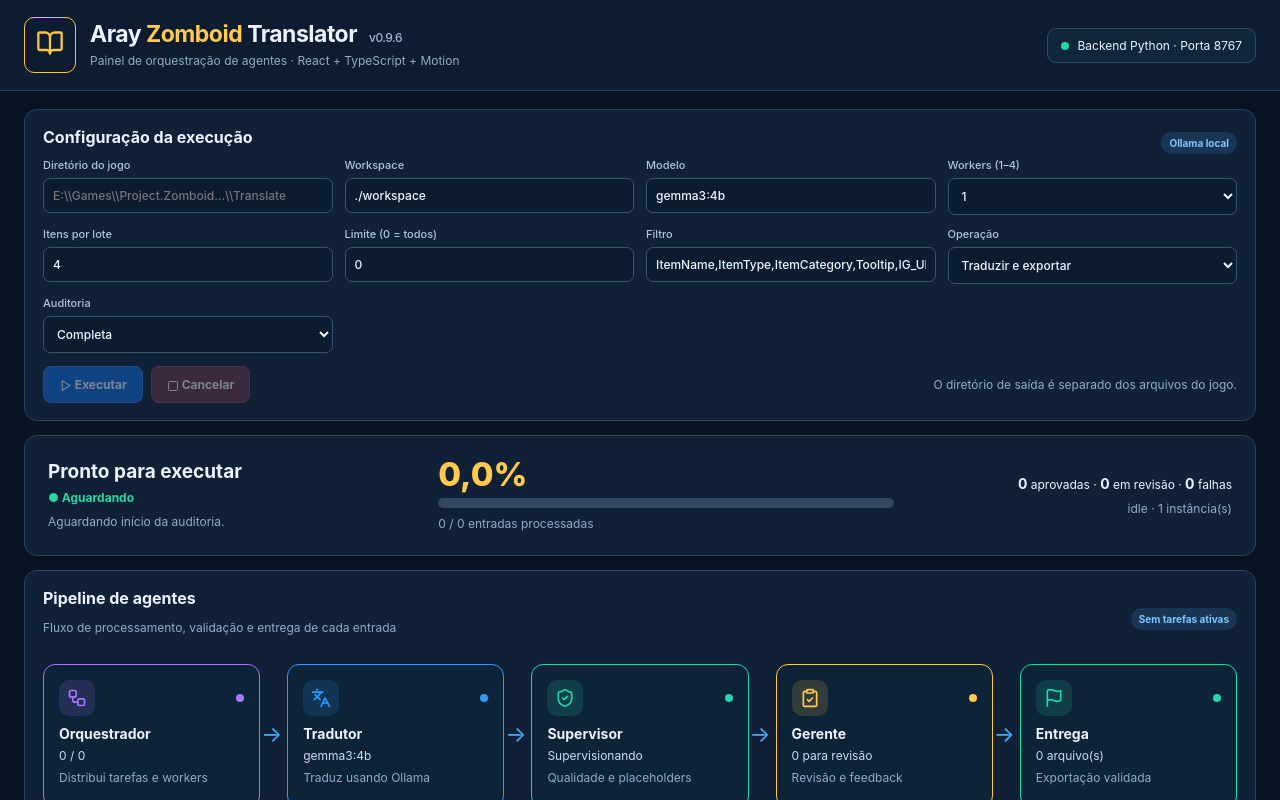
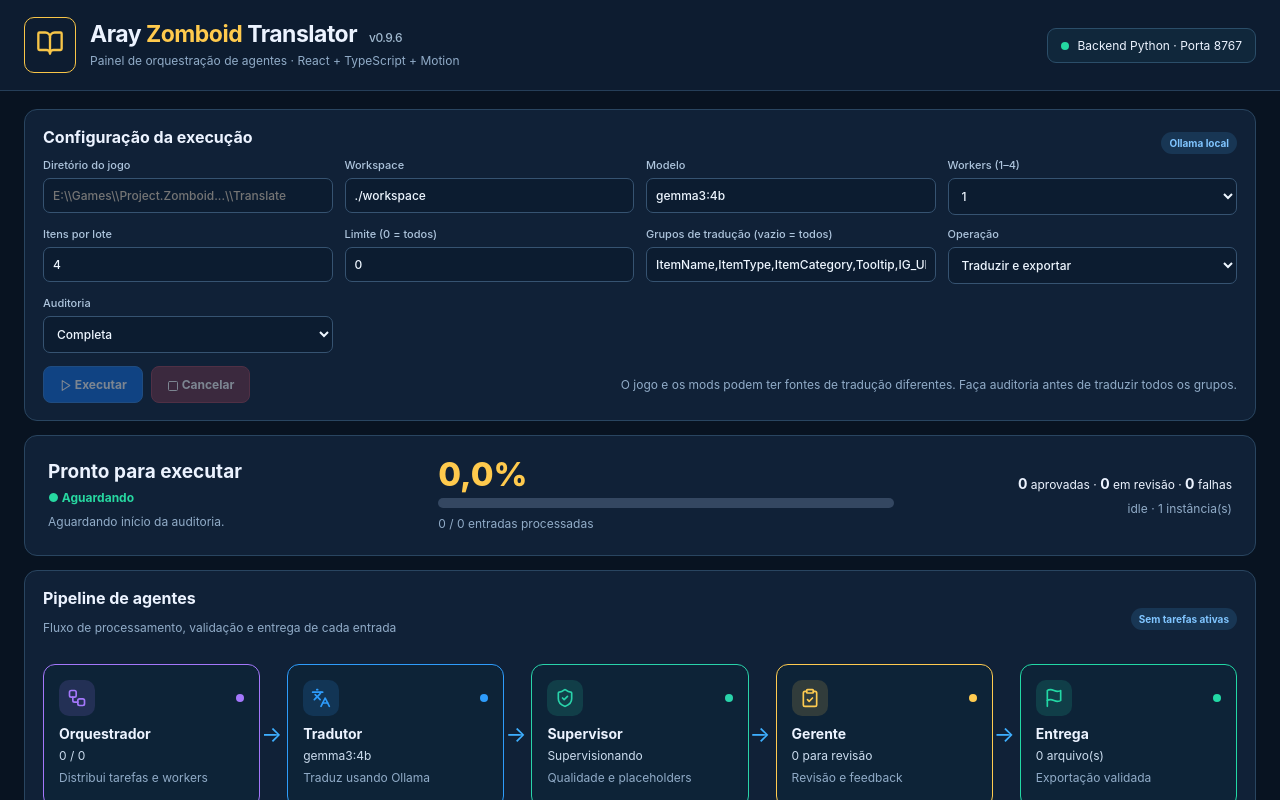
Before and after one commit to llongaray/ArayZomboidTranslator, a React (Vite) app in the folder frontend/: page / in a window 1280 px wide. Shown: the top 800 px of the page. Built offline with nearby package versions, Linux system fonts and the light colour scheme; no server answers.

Commit message:
ux: clarify translation scope and mod localization limitations

```diff
--- a/frontend/src/App.tsx
+++ b/frontend/src/App.tsx
@@ -28,10 +28,10 @@
 <label>Workers (1–4)<select value={workers} onChange={e=>setWorkers(e.target.value)}>{[1,2,3,4].map(n=><option key={n}>{n}</option>)}</select></label>
 <label>Itens por lote<input type="number" min="1" max="32" value={batch} onChange={e=>setBatch(e.target.value)}/></label>
 <label>Limite (0 = todos)<input type="number" min="0" value={limit} onChange={e=>setLimit(e.target.value)}/></label>
-<label>Filtro<input value={filter} onChange={e=>setFilter(e.target.value)}/></label>
+<label>Grupos de tradução (vazio = todos)<input value={filter} onChange={e=>setFilter(e.target.value)} title="Além de UI, ContextMenu e Moodles, inclua ItemName, ItemCategory, ItemType, Tooltip e IG_UI. Não cobre automaticamente arquivos de mods instalados." /></label>
 <label>Operação<select value={operation} onChange={e=>setOperation(e.target.value)}><option value="translate">Traduzir e exportar</option><option value="audit">Somente auditar</option></select></label>
 <label>Auditoria<select value={mode} onChange={e=>setMode(e.target.value)}><option value="all">Completa</option><option value="missing">Ausentes</option><option value="review">Revisão</option></select></label>
-</div><div className="form-actions"><button disabled={!game.trim()||running} onClick={start}><Play size={13} style={{verticalAlign:'middle'}}/> Executar</button><button className="danger" disabled={!running} onClick={()=>fetch('/api/cancel',{method:'POST'})}><Square size={12} style={{verticalAlign:'middle'}}/> Cancelar</button><p className="muted">{error||'O diretório de saída é separado dos arquivos do jogo.'}</p></div></section>
+</div><div className="form-actions"><button disabled={!game.trim()||running} onClick={start}><Play size={13} style={{verticalAlign:'middle'}}/> Executar</button><button className="danger" disabled={!running} onClick={()=>fetch('/api/cancel',{method:'POST'})}><Square size={12} style={{verticalAlign:'middle'}}/> Cancelar</button><p className="muted">{error||'O jogo e os mods podem ter fontes de tradução diferentes. Faça auditoria antes de traduzir todos os grupos.'}</p></div></section>
 <section className="panel overview"><div><h2 className="status-title">{running?'Execução em andamento':s.status==='done'?'Processamento concluído':s.status==='partial'?'Entrega parcial':s.status==='error'?'Erro na execução':'Pronto para executar'}</h2><div className="run-state">{running?'● Processando':s.status==='done'?'● Concluído':'● Aguardando'}</div><p className="muted" style={{margin:'8px 0 0'}}>{s.message||'Aguardando início da auditoria.'}</p></div><div><div className="percent">{pct.toFixed(1).replace('.',',')}%</div><div className="track"><motion.div animate={{width:pct+'%'}} transition={{duration:reduced?0:.4}}/></div><p className="muted" style={{margin:'7px 0 0'}}>{format(s.progress)} / {format(s.total)} entradas processadas</p></div><div className="status-stats"><strong>{format(s.accepted)}</strong> aprovadas · <strong>{format(s.needs_review)}</strong> em revisão · <strong>{format(s.errors)}</strong> falhas<br/><span className="muted">{s.phase||'idle'} · {format(s.workers||1)} instância(s)</span></div></section>
 <section className="panel"><div className="section-head"><div><h2>Pipeline de agentes</h2><p className="muted">Fluxo de processamento, validação e entrega de cada entrada</p></div><span className="pill">{running?'● Agentes em atividade':'Sem tarefas ativas'}</span></div><div className="pipeline-wrap"><div className="pipeline">{agents.map((agent,i)=><motion.div className="agent" key={agent.name} style={{'--accent':agent.color} as React.CSSProperties} animate={{boxShadow:running&&stage===i?'0 0 19px '+agent.color+'55':'0 0 0px transparent'}} transition={{duration:reduced?0:.2}}><div className="agent-top"><div className="agent-icon"><agent.icon size={20}/></div><span className="indicator"/></div><h3>{agent.name}</h3><div className="agent-detail">{i===0?format(s.progress)+' / '+format(s.total):i===1?model:i===3?format(s.needs_review)+' para revisão':i===4?format(s.result?.files)+' arquivo(s)':'Supervisionando'}</div><p className="muted">{agent.description}</p></motion.div>)}</div>{running&&!reduced&&<motion.span aria-hidden="true" style={{position:'absolute',top:'45%',left:0,width:9,height:9,borderRadius:'50%',background:'#ffdd7a',boxShadow:'0 0 15px 4px #ffd85a',pointerEvents:'none'}} animate={{left:(stage*24)+'%'}} transition={{type:'spring',stiffness:140,damping:20}}/>}</div><div className="feedback"><RefreshCw size={12} style={{verticalAlign:'middle'}}/> Retradução com feedback do gerente → supervisor → decisão ou revisão humana</div></section>
 <section className="metrics">{metrics.map(([name,value,color])=><div key={String(name)} className="metric" style={{borderTop:'2px solid '+color}}><b>{format(value as number)}</b><span>{name}</span></div>)}</section>
```
